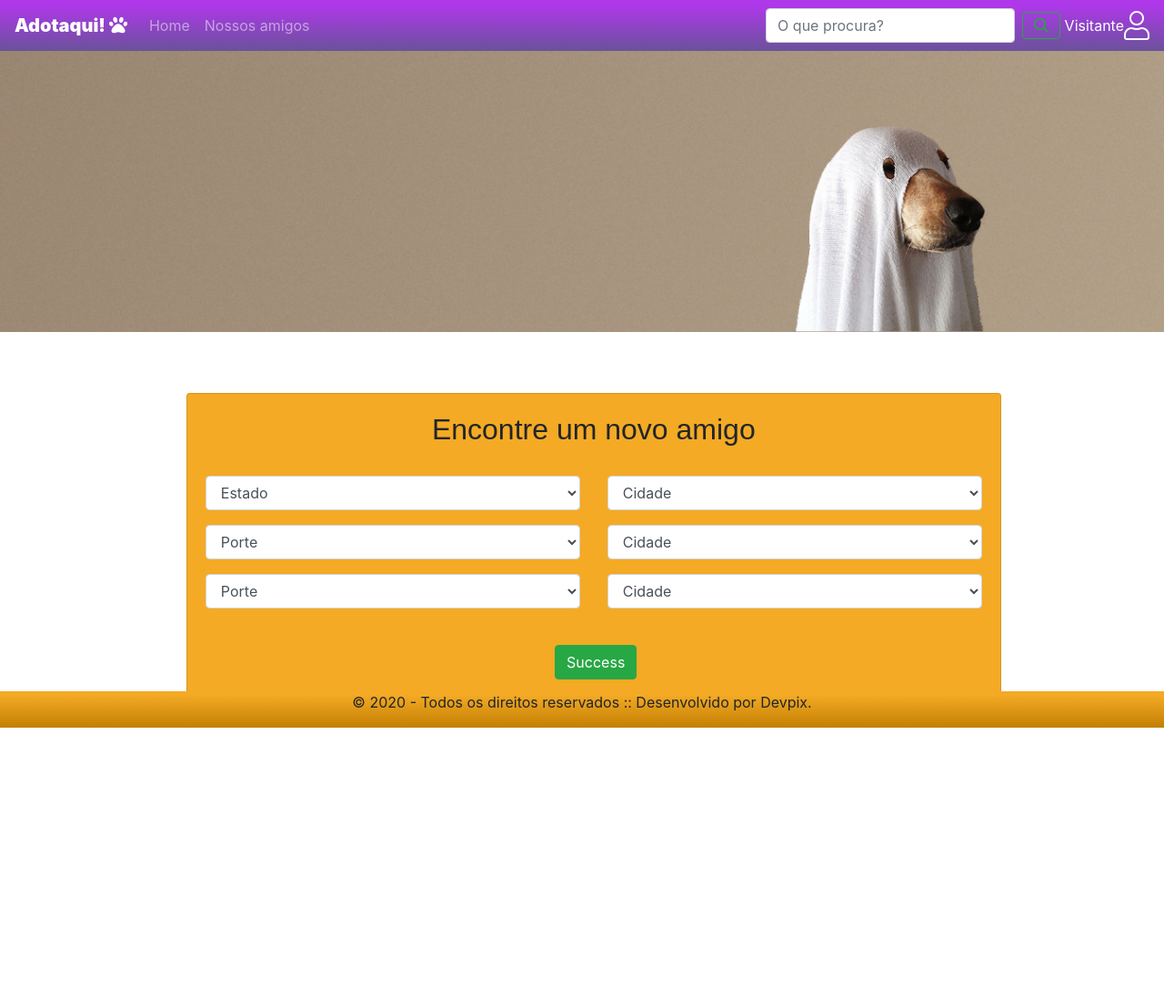
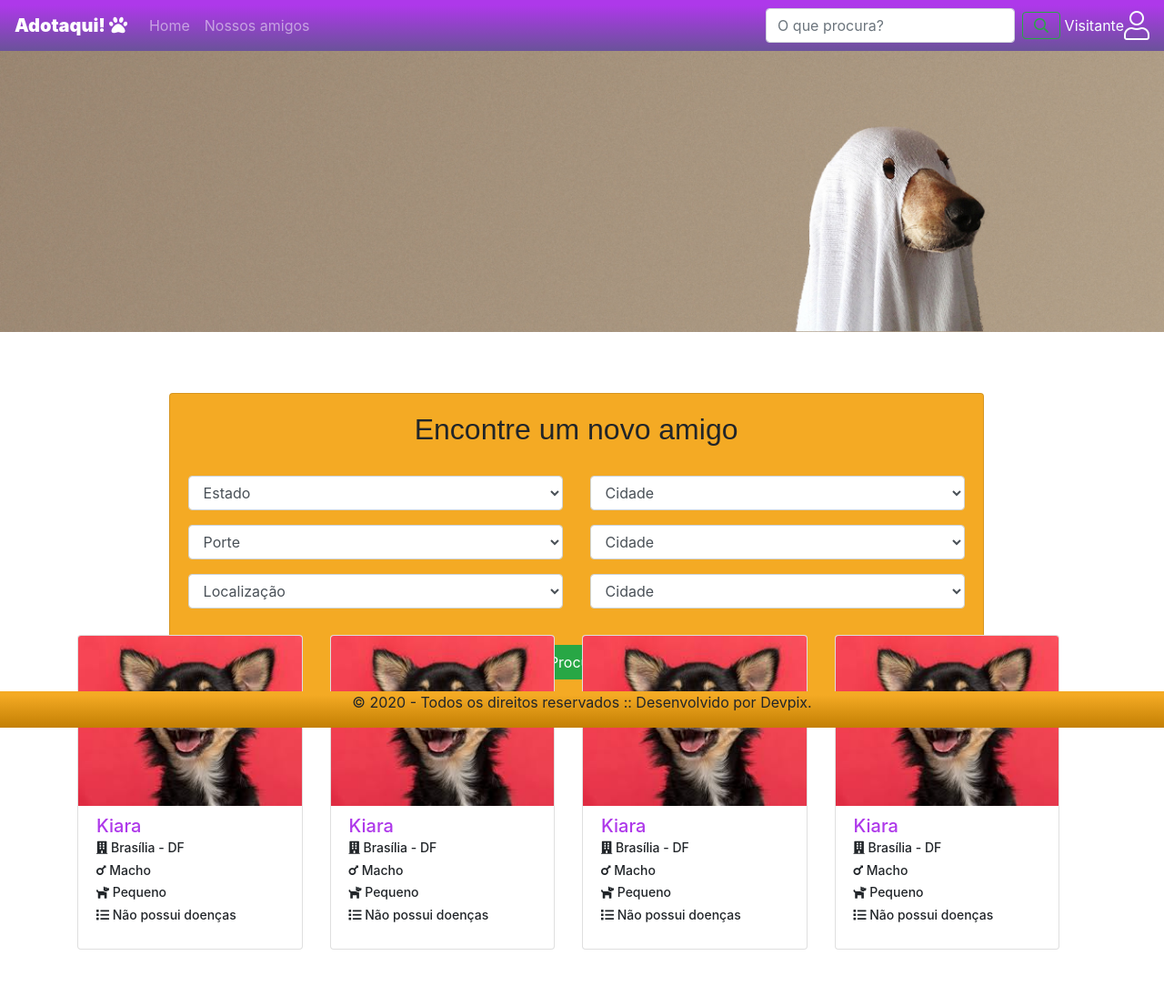
Before and after one commit to shakamax/Adotaqui, a PHP site: page /pag1.php in a window 1280 px wide. Shown: the whole page at 91% size. Before the commit the page ends 800 px from the top, so only its background shows below. Run offline with PHP 8.4, Linux system fonts and the light colour scheme; some libraries are stand-ins or nearby versions.

Commit message:
Com card

```diff
--- a/css/estilo.css
+++ b/css/estilo.css
@@ -10,6 +10,7 @@
 a:hover {
     font-weight: 800;
     cursor: pointer;
+    text-decoration: initial;
 }
 
 .img-profile {
@@ -63,9 +64,16 @@ a:hover {
 
 .card1 {
     position:absolute;
-    left: 16%;
+    left: 14.5%;
     top: 54%;
     width: 70%;
+}
+
+.card2 {
+    width: 100%;
+    position: relative;
+    margin-top: 30%;
+    margin-bottom: 2%;
 }
 
 .pintado {
@@ -88,3 +96,17 @@ footer {
     background-image: linear-gradient(180deg,#f4aa24 10%,#c37f03 100%);
     width: 100%;
 }
+
+.titulo h5 {
+    font-size: 20px;
+    margin-bottom: 2%;
+    margin-top: -5%;
+}
+
+.subtitulo h6 {
+    font-size: 14px;
+}
+
+a {
+    color: #ae38ea;
+}
--- a/layout/menu.php
+++ b/layout/menu.php
@@ -1,12 +1,12 @@
 <nav class="navbar navbar-expand-lg navbar-dark bg-light fixed-top background-purple">
-  <a class="navbar-brand" href="home.php">Adotaqui! <i class="fas fa-paw"></i></a>
+  <a class="navbar-brand" href="pag1.php">Adotaqui! <i class="fas fa-paw"></i></a>
   <button class="navbar-toggler" type="button" data-toggle="collapse" data-target="#navbarNavDropdown" aria-controls="navbarNavDropdown" aria-expanded="false" aria-label="Toggle navigation">
     <span class="navbar-toggler-icon"></span>
   </button>
   <div class="collapse navbar-collapse" id="navbarNavDropdown">
     <ul class="navbar-nav mr-auto mt-2 mt-lg-0">
       <li class="nav-item">
-        <a class="nav-link" href="home.php">Home</a>
+        <a class="nav-link" href="pag1.php">Home</a>
       </li>
       <li class="nav-item">
         <a class="nav-link" href="#">Nossos amigos</a>
--- a/pag1.php
+++ b/pag1.php
@@ -44,6 +44,7 @@ include('layout/header.php');
 
 <img class="img1" src="img/img1.jpg">
 
+<div class="container">
   <div class="card card1 pintado">
     <div class="card-body">
       <form>
@@ -75,9 +76,10 @@ include('layout/header.php');
           <div class="form-group col-6">
             <select class="form-control" id="exampleFormControlSelect1">
               <option selected disabled>Porte</option>
-            <option>Pequeno</option>
-            <option>Médio</option>
-            <option>Grande</option>
+              <option value="Pequeno">Pequeno – De 28 a 35cm. - de 6 a 15kg.</option>
+              <option value="Medio">Médio – De 36 a 49cm. - de 15 a 25kg.</option>
+              <option value="Grande">Grande – De 50 a 69cm. - de 25 a 45kg.</option>
+              <option value="Gigante">Gigante – Acima de 70cm. - de 45 a 60kg.</option>
             </select>
           </div>
           <div class="form-group col-6">
@@ -94,7 +96,7 @@ include('layout/header.php');
         <div class="row">
           <div class="form-group col-6">
             <select class="form-control" id="exampleFormControlSelect1">
-            <option selected disabled>Porte</option>
+              <option selected disabled>Localização</option>
               <option>Pequeno</option>
               <option>Médio</option>
               <option>Grande</option>
@@ -111,8 +113,73 @@ include('layout/header.php');
           </div>
         </div>
         <br>
-      <button type="button" class="btn btn-success centro">Success</button>
+        <button type="button" class="btn btn-success centro">Procurar</button>
       </form>
+    </div>
+  </div>
+
+
+
+</div>
+
+<div class="container">
+  <div class="row card2">
+    <div class="col-sm-3">
+      <div class="card">
+        <a href="javascript:void(0)">
+          <img src="img/dog1.jpg" class="card-img-top" alt="Kiara">
+          <div class="card-body">
+            <div class="card-text titulo"><h5>Kiara</h5></div>
+          </a>
+          <div class="card-text subtitulo"><h6><i class="fas fa-building"></i> Brasília - DF</h6></div>
+          <div class="card-text subtitulo"><h6><i class="fas fa-mars"></i> Macho</h6></div>
+          <div class="card-text subtitulo"><h6><i class="fas fa-dog"></i> Pequeno</h6></div>
+          <div class="card-text subtitulo"><h6><i class="fas fa-list"></i> Não possui doenças</h6></div>
+        </div>
+      </div>
+    </div>
+    <div class="col-3">
+      <div class="card">
+        <a href="javascript:void(0)">
+          <img src="img/dog1.jpg" class="card-img-top" alt="Kiara">
+          <div class="card-body">
+            <div class="card-text titulo"><h5>Kiara</h5></div>
+          </a>
+          <div class="card-text subtitulo"><h6><i class="fas fa-building"></i> Brasília - DF</h6></div>
+          <div class="card-text subtitulo"><h6><i class="fas fa-mars"></i> Macho</h6></div>
+          <div class="card-text subtitulo"><h6><i class="fas fa-dog"></i> Pequeno</h6></div>
+          <div class="card-text subtitulo"><h6><i class="fas fa-list"></i> Não possui doenças</h6></div>
+        </div>
+      </div>
+    </div>
+    <div class="col-3">
+      <div class="card">
+        <a href="javascript:void(0)">
+          <img src="img/dog1.jpg" class="card-img-top" alt="Kiara">
+          <div class="card-body">
+            <div class="card-text titulo"><h5>Kiara</h5></div>
+          </a>
+          <div class="card-text subtitulo"><h6><i class="fas fa-building"></i> Brasília - DF</h6></div>
+          <div class="card-text subtitulo"><h6><i class="fas fa-mars"></i> Macho</h6></div>
+          <div class="card-text subtitulo"><h6><i class="fas fa-dog"></i> Pequeno</h6></div>
+          <div class="card-text subtitulo"><h6><i class="fas fa-list"></i> Não possui doenças</h6></div>
+        </div>
+      </div>
+    </div>
+    <div class="col-3">
+      <div class="card">
+        <a href="javascript:void(0)">
+          <img src="img/dog1.jpg" class="card-img-top cordif" alt="Kiara">
+          <div class="card-body">
+            <div class="card-text titulo"><h5>Kiara</h5></div>
+          </a>
+          <div class="card-text subtitulo"><h6><i class="fas fa-building"></i> Brasília - DF</h6></div>
+          <div class="card-text subtitulo"><h6><i class="fas fa-mars"></i> Macho</h6></div>
+          <div class="card-text subtitulo"><h6><i class="fas fa-dog"></i> Pequeno</h6></div>
+          <div class="card-text subtitulo"><h6><i class="fas fa-list"></i> Não possui doenças</h6></div>
+        </div>
+      </div>
+    </div>
   </div>
 </div>
 
```
Also changed, not shown: img/dog1.jpg (added). Lines whose indentation alone changed are shown as unchanged.
